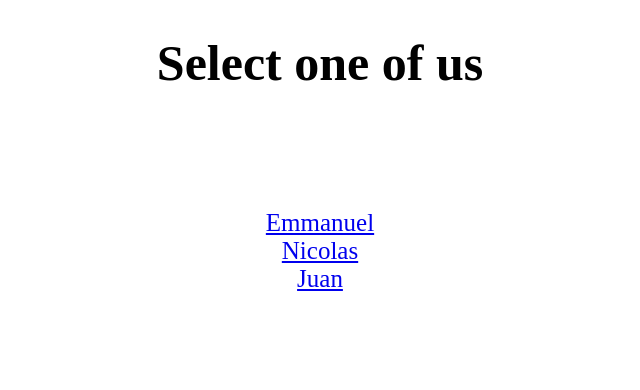
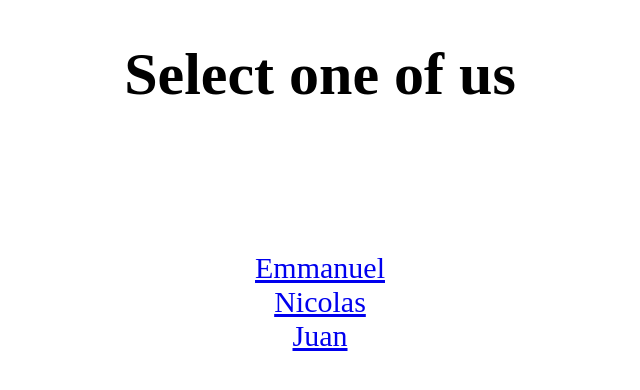
Before and after one commit to Alemmanuel/Ejercicio-Santiago-1, a plain HTML site: page index.html in a window 1280 px wide. Shown: the whole page, without its empty margins (320-960 px from the left). Drawn offline with Linux system fonts and the light colour scheme.

Commit message:
Version Definitiva

```diff
--- a/index.html
+++ b/index.html
@@ -7,7 +7,7 @@
     <title>Ejercicio Santiago</title>
 </head>
 <body>
-    <div style="text-align:center; font-size:25px;">
+    <div style="text-align:center; font-size:30px;">
         <h1>Select one of us</h1>
         <br>
         <br>
```
